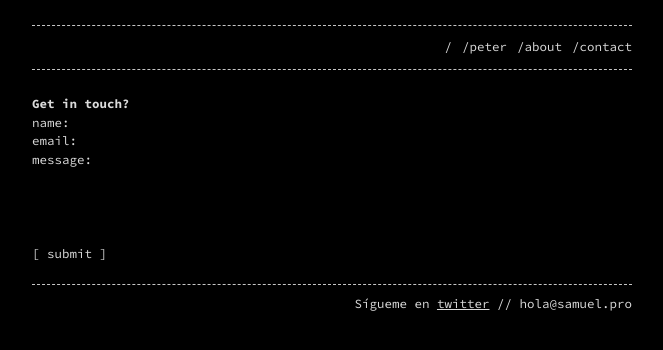
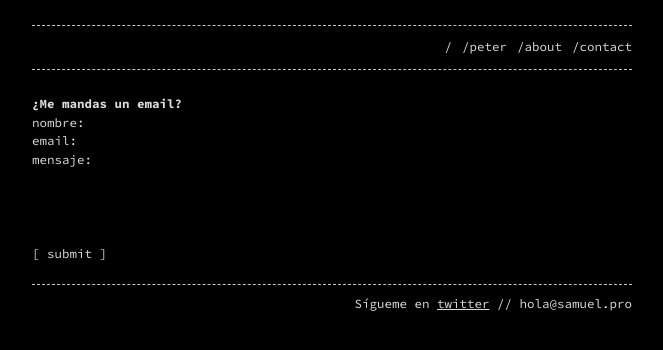
Before and after one commit to metac0m/metac0m.github.io, a Jekyll site: the page built from contact.md, in a window 1280 px wide. Shown: the top 350 px of the page, without its empty margins (308-971 px from the left). Built offline with Jekyll 4.4.1, drawn with Linux system fonts in a browser that asks for light colours.

Commit message:
Update contact.md

```diff
--- a/contact.md
+++ b/contact.md
@@ -4,11 +4,11 @@ layout: page
 permalink: /contact
 ---
 
-# Get in touch?
+# ¿Me mandas un email?
 
 <form>
-  <input type="text" id="name" name="name" placeholder="name:" autocomplete="off">
+  <input type="text" id="name" name="name" placeholder="nombre:" autocomplete="off">
   <input type="text" id="email" name="email" placeholder="email:" autocomplete="off">
-  <textarea rows="5" id="message" name="message" placeholder="message:" autocomplete="off"></textarea>
+  <textarea rows="5" id="message" name="message" placeholder="mensaje:" autocomplete="off"></textarea>
   <input type="submit" value="[ submit ]">
 </form>
```
